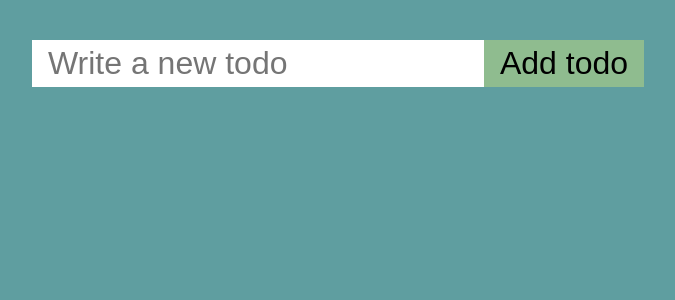
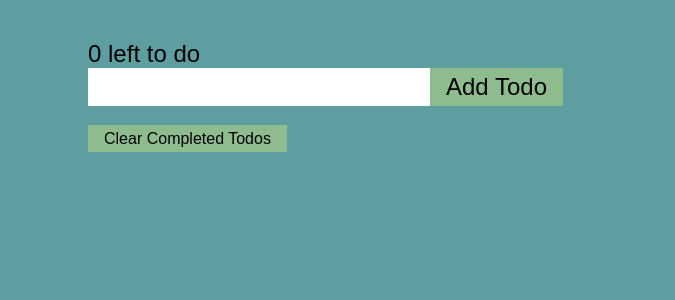
Before and after one commit to EwelinaEwa/intro-react, a React (Create React App) app: page / in a window 1280 px wide. Shown: the top 300 px of the page, without its empty margins (302-977 px from the left). Built offline with nearby package versions, Linux system fonts and the light colour scheme.

Commit message:
Redo todo app with tutorial

```diff
--- a/src/App.css
+++ b/src/App.css
@@ -1,11 +1,15 @@
 body {
     background-color: cadetblue;
     font-family: "Baskerville Old Face", sans-serif;
-    text-align: center;
 }
 
-li {
-    font-size: 2rem;
+.container {
+    width: 500px;
+    position: fixed;
+    top: 5%;
+    left: 50%;
+    transform: translate(-50%, 0);
+    font-size: 1.5rem;
 }
 
 .checkbox {
@@ -17,20 +21,23 @@ li {
 }
 
 .new_todo {
-    margin-top: 2rem;
-    font-size: 2rem;
+    margin-bottom: 1rem;
+    font-size: 1.5rem;
     border: none;
     padding: 0.3rem 1rem;
     font-family: "Baskerville Old Face", sans-serif;
 
 }
 
-.submit {
-    margin-top: 2rem;
-    font-size: 2rem;
+.submit, .clear{
+    margin-bottom: 1rem;
+    font-size: 1.5rem;
     border: none;
     padding: 0.3rem 1rem;
     background-color: darkseagreen;
     font-family: "Baskerville Old Face", sans-serif;
+}
 
+.clear {
+    font-size: 1rem;
 }
--- a/src/App.js
+++ b/src/App.js
@@ -1,12 +1,65 @@
-import React from "react";
+// import React from "react";
+// import Form from "./Form";
+//
+// function App() {
+//
+//     return (
+//         <>
+//             < Form />
+//         </>
+//     )
+// }
+//
+// export default App;
+
+import React, {useState, useRef, useEffect} from "react";
 import Form from "./Form";
+import { v4 as uuidv4 } from 'uuid';
+
+const LOCAL_STORAGE_KEY = 'todoApp.todos'
 
 function App() {
+    const [todos, setTodos] = useState([])
+    const todoNameRef = useRef()
+
+    useEffect(()=> {
+        const storedTodos = JSON.parse(localStorage.getItem(LOCAL_STORAGE_KEY))
+        if (storedTodos) setTodos(storedTodos)
+    }, [])
+
+    useEffect(()=> {
+        localStorage.setItem(LOCAL_STORAGE_KEY, JSON.stringify(todos))
+    }, [todos])
+
+    function toggleTodo(id) {
+        const newTodos = [...todos]
+        const todo = newTodos.find(todo => todo.id === id)
+        todo.complete = !todo.complete
+        setTodos(newTodos)
+    }
+
+    function handleAddTodo(e) {
+        const name = todoNameRef.current.value
+        if (name === '') return
+        setTodos(prevTodos => {
+            return [...prevTodos, {id: uuidv4(), name: name, complete: false}]
+        })
+        todoNameRef.current.value = null
+    }
+
+    function handleClearTodos() {
+        const newTodos = todos.filter(todo => !todo.complete)
+        setTodos(newTodos)
+    }
 
     return (
-        <>
-            < Form />
-        </>
+        <div className="container">
+            <div>{todos.filter(todo => !todo.complete).length} left to do</div>
+            <input ref={todoNameRef} type="text" className="new_todo"/>
+            <button onClick={handleAddTodo} className="submit">Add Todo</button>
+            <button onClick={handleClearTodos} className="clear">Clear Completed Todos</button>
+            <Form todos={todos} toggleTodo={toggleTodo}/>
+        </div>
     )
 }
 
--- a/src/Form.js
+++ b/src/Form.js
@@ -1,31 +1,44 @@
-import React, {useRef, useState, useEffect} from "react";
-import Todo from "./Todo";
+// import React, {useRef, useState, useEffect} from "react";
+// import Todo from "./Todo";
+//
+// const LOCAL_STORAGE_KEY = "todoApp.todos";
+// const initialcount = 1;
+//
+// export default function Form() {
+//
+//     const inputRef = useRef();
+//     const [todos, setTodos] = useState(JSON.parse(localStorage.getItem(LOCAL_STORAGE_KEY)) || []);
+//
+//     const [count, setCount] = useState(initialcount);
+//
+//     useEffect(() => {
+//         localStorage.setItem(LOCAL_STORAGE_KEY, JSON.stringify(todos));
+//     }, [todos]);
+//
+//     function addTodo() {
+//         const inputElement = inputRef.current.value;
+//         if (inputElement === '') return;
+//         setTodos([...todos, {id: count, text: inputElement, state: false}]);
+//         inputRef.current.value = null;
+//     }
+//
+//     return (
+//         <div className="container" >
+//             <input ref={inputRef} type="text" placeholder="Write a new todo" className="new_todo"/>
+//             <button className="submit" onClick={() => {addTodo(); setCount(count+1)}}>Add todo</button>
+//             <Todo todos={todos}/>
+//             {/*{console.log(todos)}*/}
+//         </div>
+//     );
+// }
 
-const LOCAL_STORAGE_KEY = "todoApp.todos"
+import React from "react";
+import Todo from "./Todo"
 
-export default function Form() {
-
-    const inputRef = useRef();
-    const [todos, setTodos] = useState(JSON.parse(localStorage.getItem(LOCAL_STORAGE_KEY)) || []);
-    const [count, setCount] = useState(0);
-
-    useEffect(() => {
-        localStorage.setItem(LOCAL_STORAGE_KEY, JSON.stringify(todos));
-    }, [todos]);
-
-    function addTodo() {
-        const inputElement = inputRef.current.value;
-        if (inputElement === '') return;
-        setTodos([...todos, {id: count, text: inputElement, state: false}]);
-        inputRef.current.value = null;
-    }
-
+export default function Form({todos, toggleTodo}) {
     return (
-        <div>
-            <input ref={inputRef} type="text" placeholder="Write a new todo" className="new_todo"/>
-            <button className="submit" onClick={() => {addTodo(); setCount(count+1)}}>Add todo</button>
-            <Todo todos={todos}/>
-            {/*{console.log(todos)}*/}
-        </div>
-    );
+        todos.map(todo => {
+            return <Todo key={todo.id} toggleTodo={toggleTodo} todo={todo} />
+        })
+    )
 }
--- a/src/Todo.js
+++ b/src/Todo.js
@@ -1,39 +1,91 @@
+// import React from "react";
+//
+// export default function Todo(props) {
+//
+//     const todos = props.todos;
+//
+//     const handleChange = () => {
+//         {todos.map((todo) => {
+//                 if (document.getElementById(todo.id).checked === false) {
+//                     document.getElementById(todo.id).removeAttribute("checked")
+//                 } else {
+//                     document.getElementById(todo.id).setAttribute("checked", "")
+//                 }
+//             }
+//         )}
+//     }
+//
+//     // TODO: substitute handleChange with useEffect???
+//     // TODO: save the checked values in the local storage
+//
+//     const list = (
+//         <ul style={{listStyle: "none"}}>
+//             {todos.map((todo) =>
+//                 <li key={todo.id}>
+//                     <label>
+//                         <input type="checkbox" id={todo.id} onChange={handleChange} className="checkbox"/>
+//                         {todo.text}
+//                     </label>
+//                 </li>
+//             )}
+//         </ul>
+//     );
+//
+//     return (
+//         <div>
+//             {list}
+//         </div>
+//     );
+// }
+
+// import React, {useRef, useState, useEffect} from "react";
+// import Todo from "./Todo";
+//
+// const LOCAL_STORAGE_KEY = "todoApp.todos";
+// const initialcount = 1;
+//
+// export default function Form() {
+//
+//     const inputRef = useRef();
+//     const [todos, setTodos] = useState(JSON.parse(localStorage.getItem(LOCAL_STORAGE_KEY)) || []);
+//
+//     const [count, setCount] = useState(initialcount);
+//
+//     useEffect(() => {
+//         localStorage.setItem(LOCAL_STORAGE_KEY, JSON.stringify(todos));
+//     }, [todos]);
+//
+//     function addTodo() {
+//         const inputElement = inputRef.current.value;
+//         if (inputElement === '') return;
+//         setTodos([...todos, {id: count, text: inputElement, state: false}]);
+//         inputRef.current.value = null;
+//     }
+//
+//     return (
+//         <div className="container" >
+//             <input ref={inputRef} type="text" placeholder="Write a new todo" className="new_todo"/>
+//             <button className="submit" onClick={() => {addTodo(); setCount(count+1)}}>Add todo</button>
+//             <Todo todos={todos}/>
+//             {/*{console.log(todos)}*/}
+//         </div>
+//     );
+// }
+
 import React from "react";
 
-export default function Todo(props) {
+export default function Todo({todo, toggleTodo}) {
 
-    const todos = props.todos;
-
-    const handleChange = () => {
-        {todos.map((todo) => {
-                if (document.getElementById(todo.id).checked === false) {
-                    document.getElementById(todo.id).removeAttribute("checked")
-                } else {
-                    document.getElementById(todo.id).setAttribute("checked", "")
-                }
-            }
-        )}
+    function handleTodoClick() {
+        toggleTodo(todo.id)
     }
-
-    // TODO: substitute handleChange with useEffect???
-    // TODO: save the checked values in the local storage
-
-    const list = (
-        <ul style={{listStyle: "none"}}>
-            {todos.map((todo) =>
-                <li key={todo.id}>
-                    <label className="container">
-                        <input type="checkbox" id={todo.id} onChange={handleChange} className="checkbox"/>
-                        {todo.text}
-                    </label>
-                </li>
-            )}
-        </ul>
-    );
 
     return (
         <div>
-            {list}
+            <label htmlFor="">
+                <input type="checkbox" className="checkbox" checked={todo.complete} onChange={handleTodoClick}/>
+            {todo.name}
+            </label>
         </div>
-    );
+    )
 }
--- a/src/index.js
+++ b/src/index.js
@@ -9,7 +9,3 @@ ReactDOM.render(
   </React.StrictMode>,
   document.getElementById('root')
 );
-
-// If you want to start measuring performance in your app, pass a function
-// to log results (for example: reportWebVitals(console.log))
-// or send to an analytics endpoint. Learn more: https://bit.ly/CRA-vitals
```
